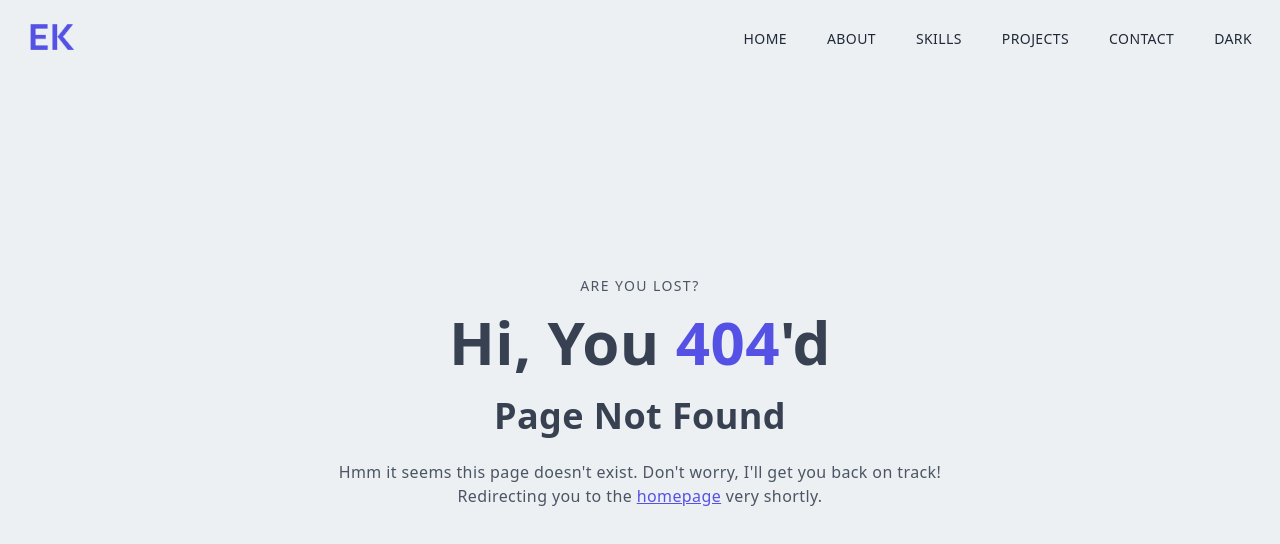
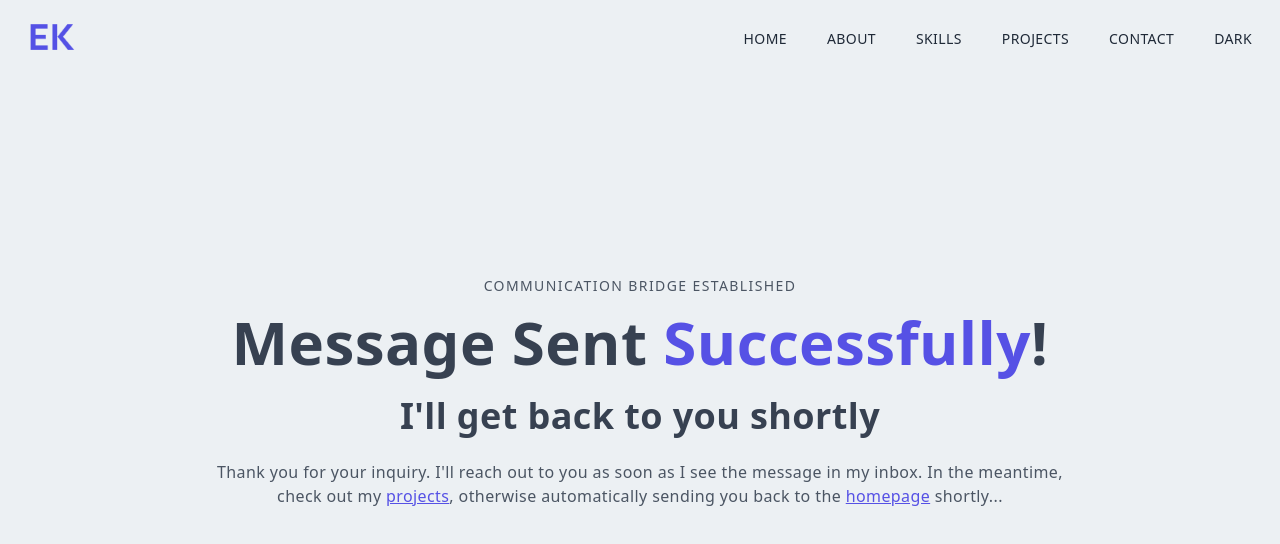
Before and after one commit to EliKeith404/porfolio-nextjs, a Next.js app: page /SubmissionSuccess in a window 1280 px wide. Before the commit this address had no page. Shown: the top 544 px of the page. Built offline with nearby package versions, Linux system fonts and the light colour scheme.

Commit message:
Form submission success page

```diff
--- a/src/components/Contact.jsx
+++ b/src/components/Contact.jsx
@@ -94,7 +94,7 @@ const Contact = () => {
                   <input
                     className="border-2 rounded-lg p-3 flex border-gray-300"
                     type="text"
-                    name="subject"
+                    name="_subject"
                     id="subject"
                   />
                 </div>
@@ -109,6 +109,11 @@ const Contact = () => {
                     cols="30"
                     rows="6"
                   ></textarea>
+                  <input
+                    type="hidden"
+                    name="_next"
+                    value="https://www.elikeith.dev/SubmissionSuccess"
+                  />
                 </div>
                 <button className="w-full p-4 mt-4 text-gray-100">
                   Send Message
--- /dev/null
+++ b/src/pages/SubmissionSuccess.jsx
@@ -0,0 +1,47 @@
+import Link from 'next/link';
+import { useRouter } from 'next/router';
+import React, { useEffect } from 'react';
+
+const SubmissionSuccess = () => {
+  const router = useRouter();
+
+  useEffect(() => {
+    const timer = setTimeout(() => {
+      router.push('/');
+    }, 10000);
+
+    return () => clearTimeout(timer);
+  });
+
+  return (
+    <section className="w-full h-screen text-center">
+      <div className="max-w-[1240px] w-full h-full mx-auto p-2 flex justify-center items-center">
+        <main>
+          <p className="uppercase text-sm tracking-widest text-gray-600">
+            Communication Bridge Established
+          </p>
+          <h1 className="py-4 text-gray-700">
+            Message Sent <span className="text-[#5651e5]">Successfully</span>!
+          </h1>
+          <h2 className="py-2 text-gray-700">
+            I&apos;ll get back to you shortly
+          </h2>
+          <p className="py-4 text-gray-600 max-w-[70%] m-auto">
+            Thank you for your inquiry. I&apos;ll reach out to you as soon as I
+            see the message in my inbox. In the meantime, check out my{' '}
+            <Link href="/#projects">
+              <a className="text-[#5651e5] underline">projects</a>
+            </Link>
+            , otherwise automatically sending you back to the{' '}
+            <Link href="/">
+              <a className="text-[#5651e5] underline">homepage</a>
+            </Link>{' '}
+            shortly...
+          </p>
+        </main>
+      </div>
+    </section>
+  );
+};
+
+export default SubmissionSuccess;
```
